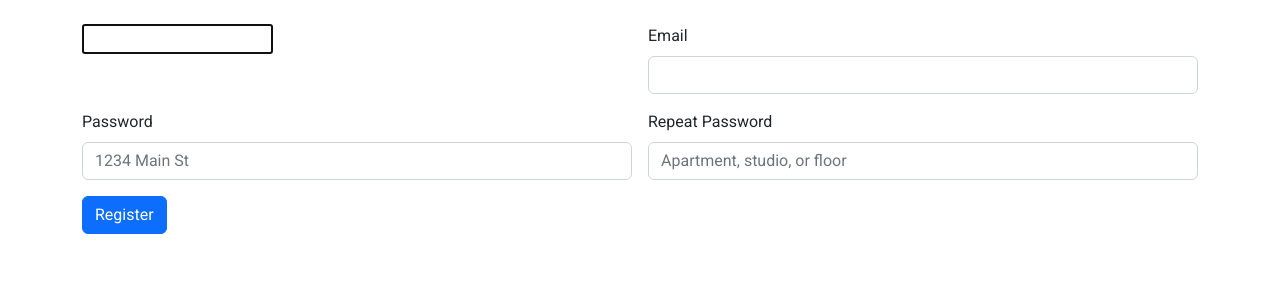
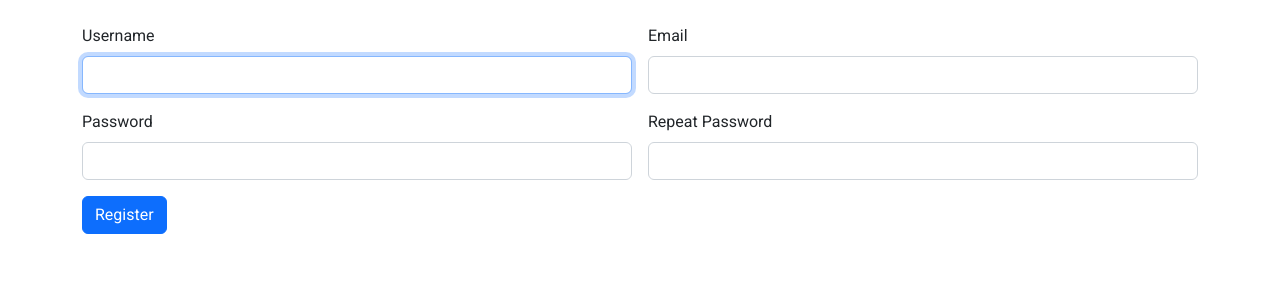
Before and after one commit to Danvm94/investosphere, a Django app: page /register/ in a window 1280 px wide. Shown: the part 64-364 px from the top of the page. Run offline with Django 4.2, Linux system fonts and the light colour scheme; some libraries are stand-ins or nearby versions.

Commit message:
Work on register.html template, installed widget_tweaks for CSS injection on forms

```diff
--- a/investosphere/settings.py
+++ b/investosphere/settings.py
@@ -47,6 +47,8 @@ INSTALLED_APPS = [
     'django.contrib.staticfiles',
     'cloudinary',
     'user_management',
+    # widget_tweaks used for form CSS style 'attr:'
+    'widget_tweaks',
 ]
 
 MIDDLEWARE = [
--- a/requirements.txt
+++ b/requirements.txt
@@ -5,6 +5,7 @@ cloudinary==1.33.0
 dj-database-url==2.0.0
 Django==4.2.4
 django-cloudinary-storage==0.3.0
+django-widget-tweaks==1.4.12
 gunicorn==21.2.0
 idna==3.4
 packaging==23.1
--- a/templates/register.html
+++ b/templates/register.html
@@ -1,22 +1,26 @@
 {% extends 'base.html' %}
+
+{% load widget_tweaks %}
 
 {% block content %}
 <div class="container mt-4">
     <form class="row g-3">
+        {% csrf_token %}
         <div class="col-md-6">
-            {{ form.username }}
+            <label for="id_username" class="form-label">Username</label>
+            {{ form.username|attr:"class:form-control" }}
         </div>
         <div class="col-md-6">
             <label for="inputPassword4" class="form-label">Email</label>
-            <input type="password" class="form-control" id="inputPassword4">
+            {{ form.email|add_class:"form-control" }}
         </div>
         <div class="col-6">
             <label for="inputAddress" class="form-label">Password</label>
-            <input type="text" class="form-control" id="inputAddress" placeholder="1234 Main St">
+            {{ form.password1|add_class:"form-control" }}
         </div>
         <div class="col-6">
             <label for="inputAddress2" class="form-label">Repeat Password</label>
-            <input type="text" class="form-control" id="inputAddress2" placeholder="Apartment, studio, or floor">
+            {{ form.password2|add_class:"form-control" }}
         </div>
         <div class="col-12">
             <button type="submit" class="btn btn-primary">Register</button>
```
